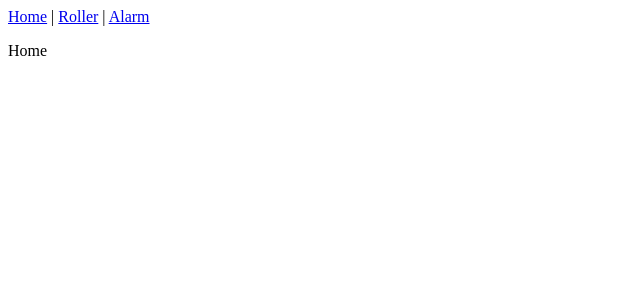
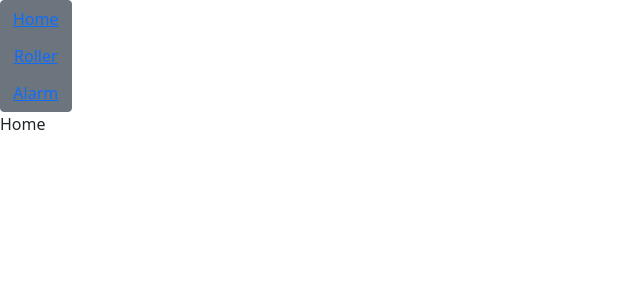
Before and after one commit to roxxer42/homekit, a Vue app: page / in a window 1280 px wide. Shown: the top 300 px of the page, without its empty margins (0-640 px from the left). Built offline with nearby package versions, Linux system fonts and the light colour scheme.

Commit message:
add bootstrap

```diff
--- a/package.json
+++ b/package.json
@@ -8,8 +8,10 @@
     "lint": "vue-cli-service lint"
   },
   "dependencies": {
+    "bootstrap": "^5.1.3",
+    "bootstrap-vue-3": "^0.1.3",
     "core-js": "^3.6.5",
-    "vue": "^3.0.0",
+    "vue": "^3.2.30",
     "vue-router": "^4.0.0-0"
   },
   "devDependencies": {
--- a/src/App.vue
+++ b/src/App.vue
@@ -1,12 +1,37 @@
 <template>
   <div id="nav">
-    <router-link to="/">Home</router-link> |
-    <router-link to="/roller">Roller</router-link> |
-    <router-link to="/alarm">Alarm</router-link>
+     <b-button-group vertical>
+      <b-button><router-link to="/">Home</router-link></b-button>
+      <b-button><router-link to="/roller">Roller</router-link></b-button>
+      <b-button><router-link to="/alarm">Alarm</router-link></b-button>
+    </b-button-group>
   </div>
   <router-view/>
 </template>
 
 <style>
+body {margin:0}
 
+.nav {
+  width: 90px;
+  background-color: #303030;
+}
+
+.nav {
+  display: block;
+  text-align: center;
+  padding: 15px;
+  transition: all 0.5s ease;
+  color: white;
+  font-size: 35px;
+}
+
+.nav li:hover {
+  background-color: #006346;
+}
+
+.nav li.router-link-active {
+  background-color: #008c62;
+  color: white;
+}
 </style>
--- a/src/main.js
+++ b/src/main.js
@@ -1,5 +1,12 @@
 import { createApp } from 'vue'
 import App from './App.vue'
 import router from './router'
+import BootstrapVue3 from 'bootstrap-vue-3'
 
-createApp(App).use(router).mount('#app')
+import 'bootstrap/dist/css/bootstrap.css'
+import 'bootstrap-vue-3/dist/bootstrap-vue-3.css'
+
+const app = createApp(App)
+app.use(BootstrapVue3)
+.use(router)
+app.mount('#app')
```
Also changed, not shown: 1 other file (tests, documents, lock files or other folders).
